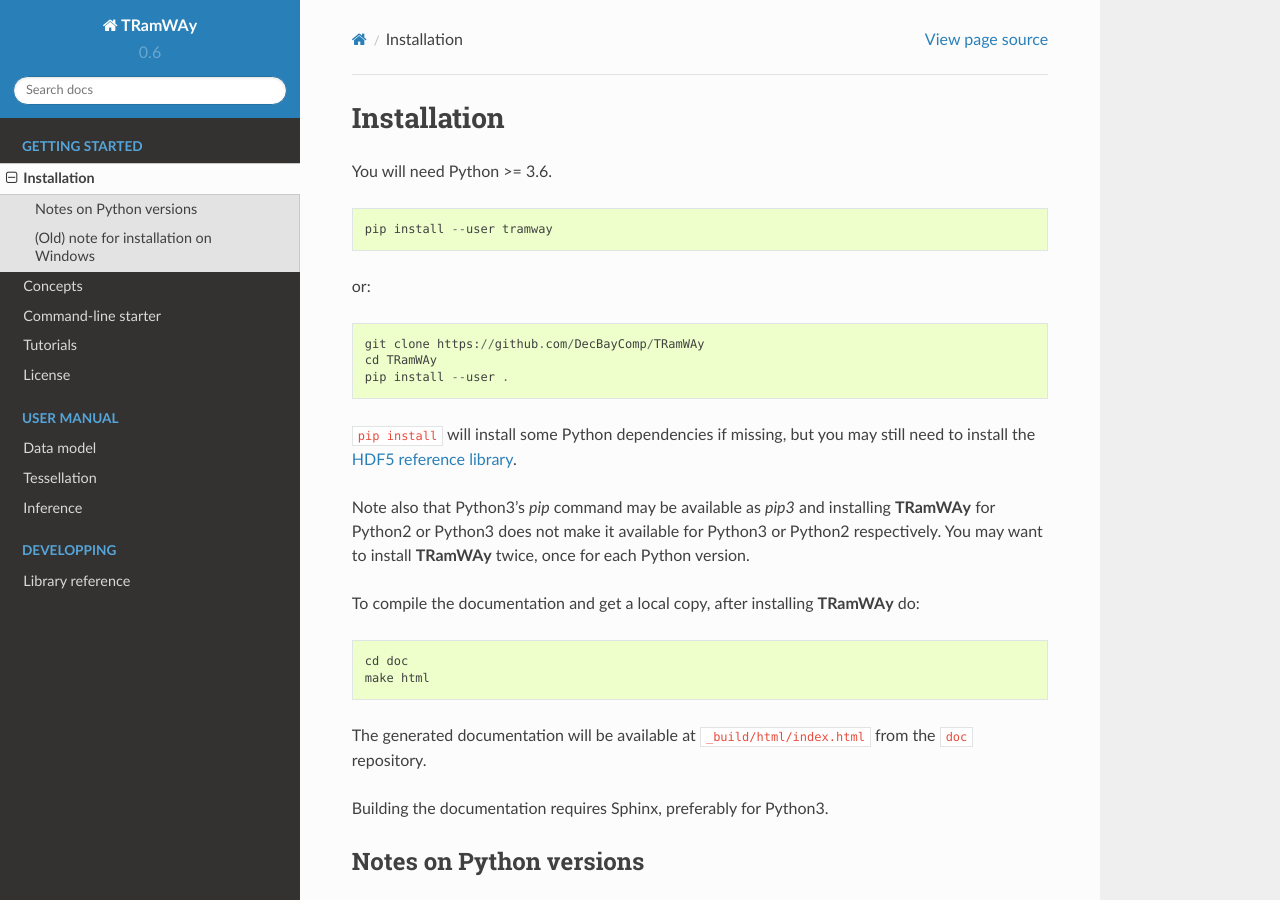
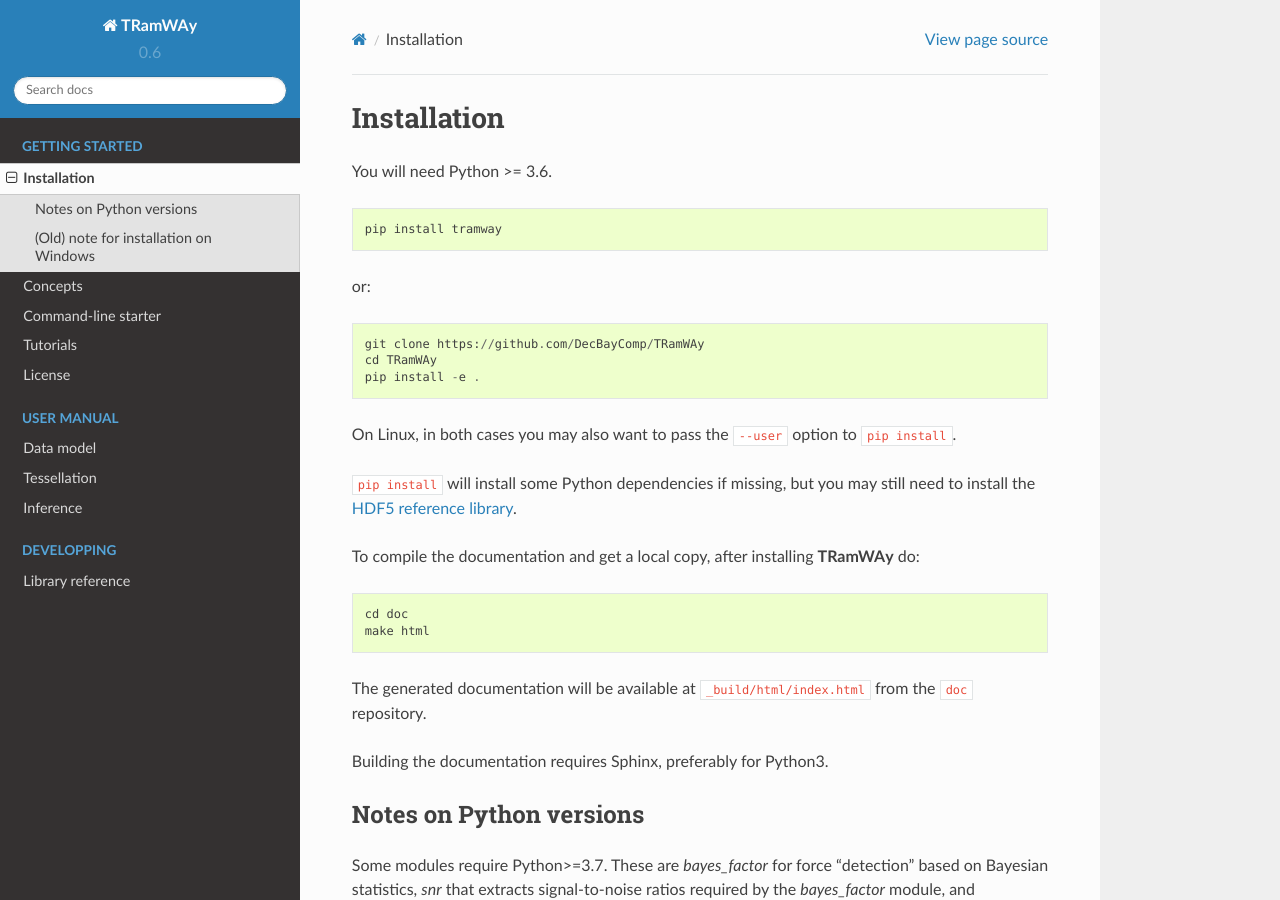
Before and after one commit to DecBayComp/TRamWAy, a Sphinx documentation site: the page built from doc/installation.rst, in a window 1280 px wide and 900 px high. Built offline with Sphinx 7.4.7 and the Read the Docs theme 2.0.0, drawn with Linux system fonts in a browser that asks for light colours.

Commit message:
forgot to commit last doc fixes..

````diff
--- a/containers/available_images.rst
+++ b/containers/available_images.rst
@@ -7,7 +7,7 @@
   resulting in command ``python3.6 -s -m tramway $@``.
   The included Python dependencies are the following:
 
-```
+``
 bcrypt==3.2.0
 cached-property==1.5.2
 cffi==1.14.6
@@ -45,4 +45,4 @@
 threadpoolctl==2.2.0
 tifffile==2020.9.3
 tqdm==4.61.2
-```
+``
--- a/doc/installation.rst
+++ b/doc/installation.rst
@@ -7,19 +7,17 @@
 
 ::
 
-	pip install --user tramway
+	pip install tramway
 
 or::
 
 	git clone https://github.com/DecBayComp/TRamWAy
 	cd TRamWAy
-	pip install --user .
+	pip install -e .
 
+On Linux, in both cases you may also want to pass the ``--user`` option to ``pip install``.
 
 ``pip install`` will install some Python dependencies if missing, but you may still need to install the `HDF5 reference library <https://support.hdfgroup.org/downloads/index.html>`_.
-
-Note also that Python3's *pip* command may be available as *pip3* and installing |tramway| for Python2 or Python3 does not make it available for Python3 or Python2 respectively.
-You may want to install |tramway| twice, once for each Python version.
 
 To compile the documentation and get a local copy, after installing |tramway| do::
 
````
